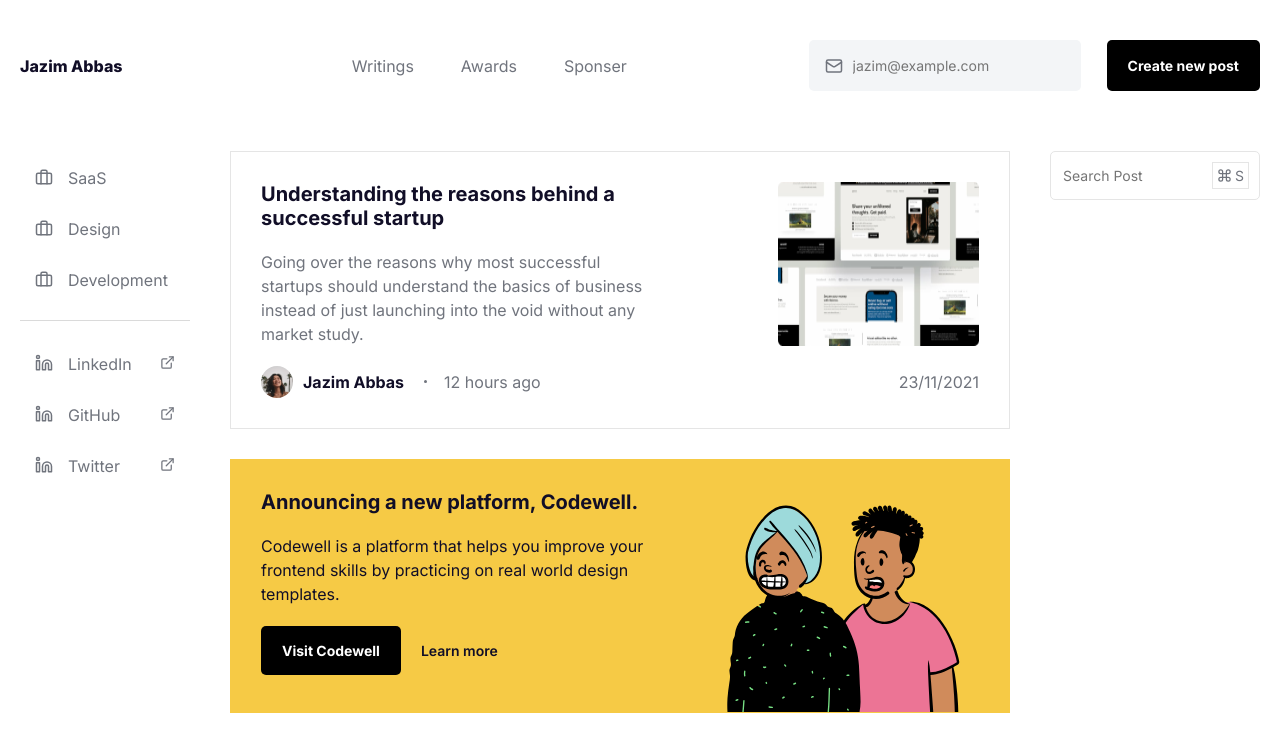
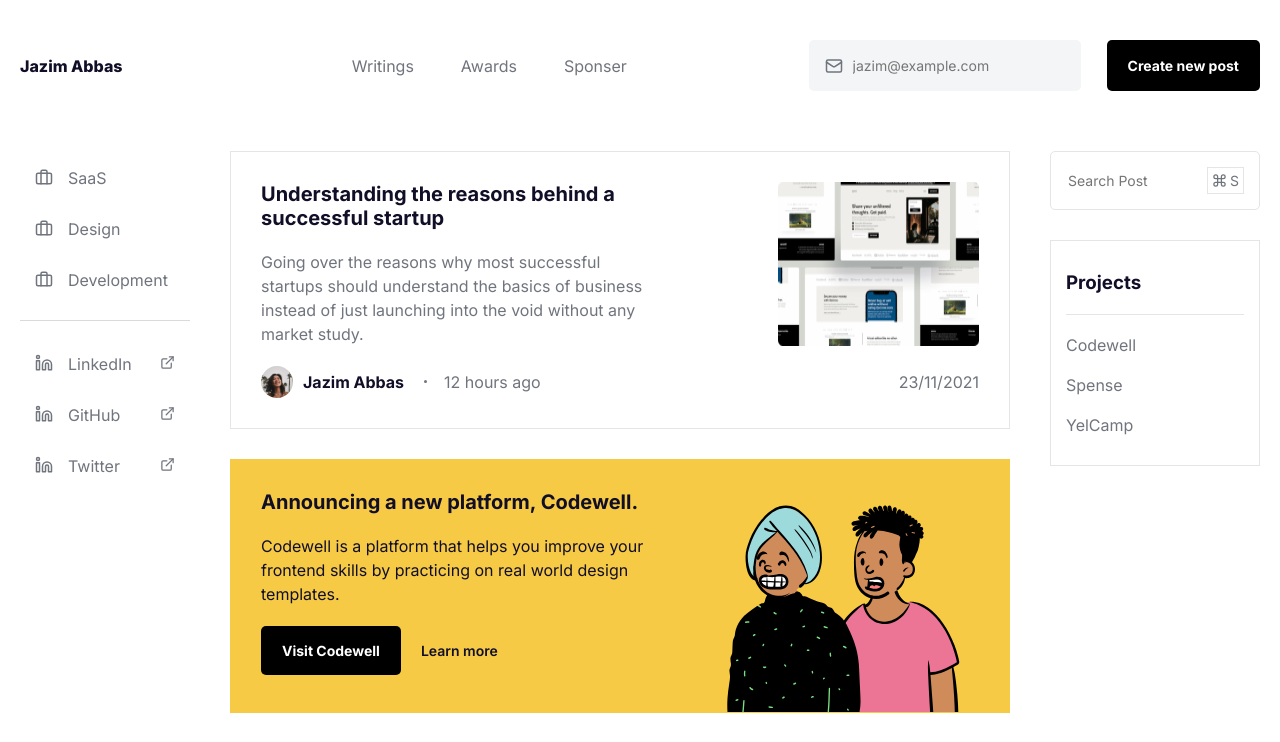
Before and after one commit to jazimabbas/personal-blog-codewell-challenge, a React (Vite) app: page / in a window 1280 px wide. Shown: the top 742 px of the page. Built offline with nearby package versions, Linux system fonts and the light colour scheme.

Commit message:
Right Aside: Added Projects section

```diff
--- a/src/components/right-aside.tsx
+++ b/src/components/right-aside.tsx
@@ -11,11 +11,28 @@
           <span>S</span>
         </CommandWrapper>
       </SearchWrapper>
+      <ProjectsWrapper>
+        <Heading>Projects</Heading>
+        <Divider />
+        <Items>
+          <li>
+            <a href="">Codewell</a>
+          </li>
+          <li>
+            <a href="">Spense</a>
+          </li>
+          <li>
+            <a href="">YelCamp</a>
+          </li>
+        </Items>
+      </ProjectsWrapper>
     </Wrapper>
   );
 }
 
 const Wrapper = styled.aside`
+  --padding: 15px;
+
   flex-basis: 210px;
   display: flex;
   flex-direction: column;
@@ -27,7 +44,7 @@
   justify-content: space-between;
   gap: 5px;
   border: 1px solid var(--color-border);
-  padding: 10px;
+  padding: var(--padding);
   font-size: 14px;
   border-radius: 5px;
 `;
@@ -46,3 +63,40 @@
   align-items: center;
   padding: 4px;
 `;
+
+const ProjectsWrapper = styled.div`
+  --gap: 20px;
+
+  padding: calc(var(--padding) * 2) var(--padding);
+  border: 1px solid var(--color-border);
+  display: flex;
+  flex-direction: column;
+  gap: var(--gap);
+`;
+
+const Divider = styled.div`
+  height: 1px;
+  width: 100%;
+  background-color: var(--color-border);
+`;
+
+const Heading = styled.h3`
+  color: #110e27;
+  font-weight: 700;
+`;
+
+const Items = styled.ul`
+  padding: 0;
+  display: flex;
+  flex-direction: column;
+  gap: var(--gap);
+
+  li {
+    list-style: none;
+  }
+
+  a {
+    text-decoration: none;
+    color: inherit;
+  }
+`;
```
